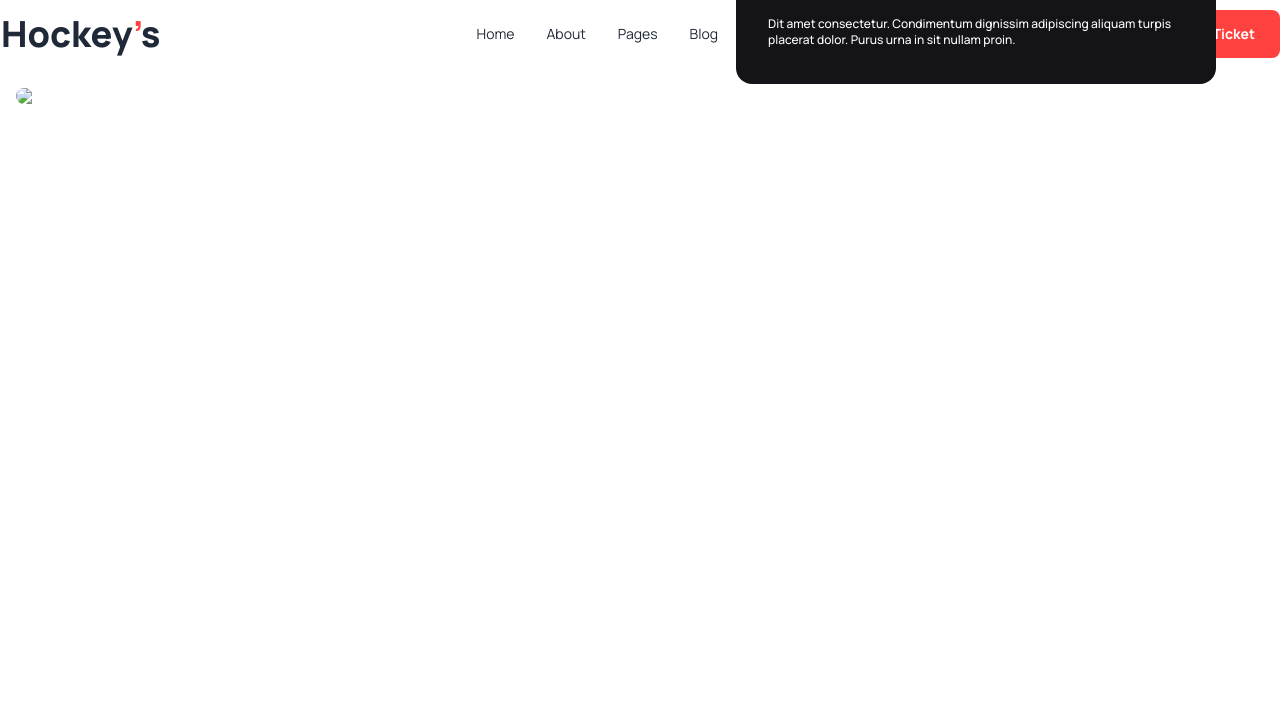
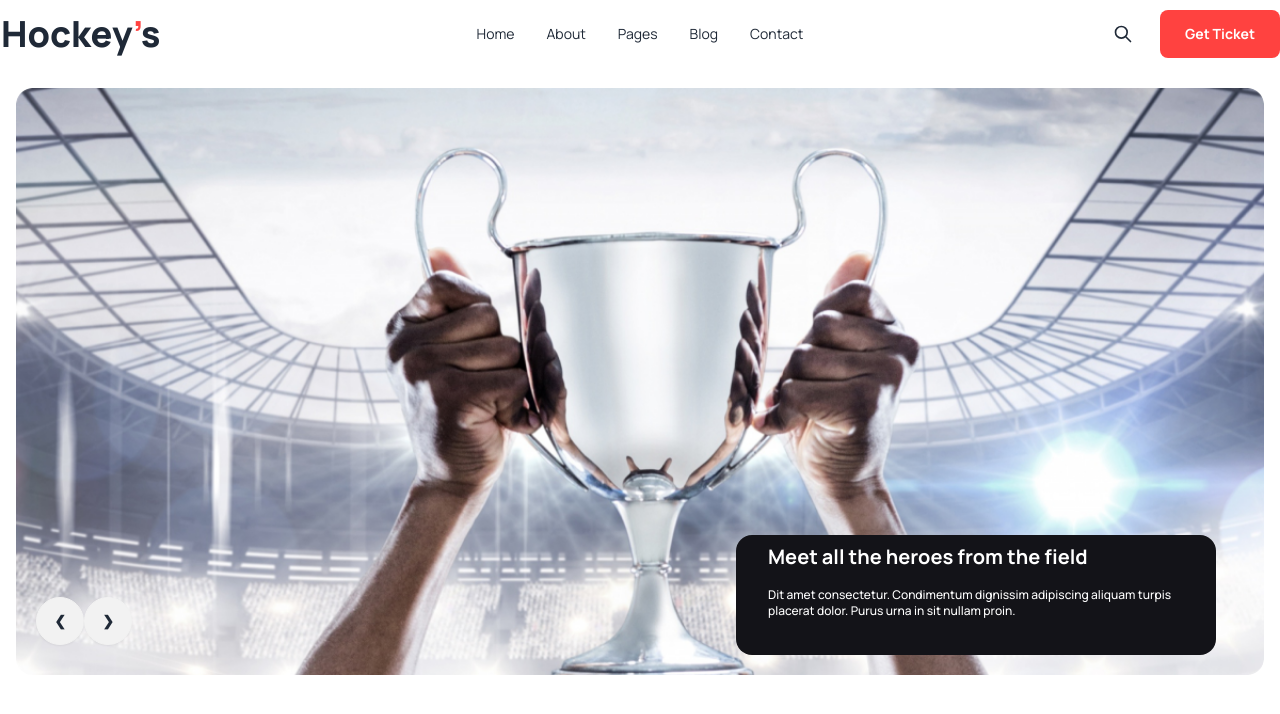
Before and after one commit to Meghadrita/third-assignment-hockey, a plain HTML site: page index.html in a window 1280 px wide. Drawn offline with nearby package versions, Linux system fonts and the light colour scheme; the site is published under a folder, as on GitHub Pages, so addresses that start at the root find nothing.

Commit message:
added image

```diff
--- a/index.html
+++ b/index.html
@@ -88,7 +88,7 @@
             <div class="lg:relative mx-auto">
                 <div class="carousel w-full">
                     <div id="slide1" class="carousel-item relative w-full lg:h-3/4">
-                        <img src="/Images/1.png" class="sm:my-6 lg:my-5 rounded-2xl w-full" />
+                        <img src="Images/1.png" class="sm:my-6 lg:my-5 rounded-2xl w-full" />
                         <div class="absolute flex transform -translate-y-1/2 left-5 right-5 -py-0 lg:top-1/2 mt-60">
                             <a href="#slide1" class="btn btn-circle">❮</a>
                             <a href="#slide1" class="btn btn-circle">❯</a>
```
